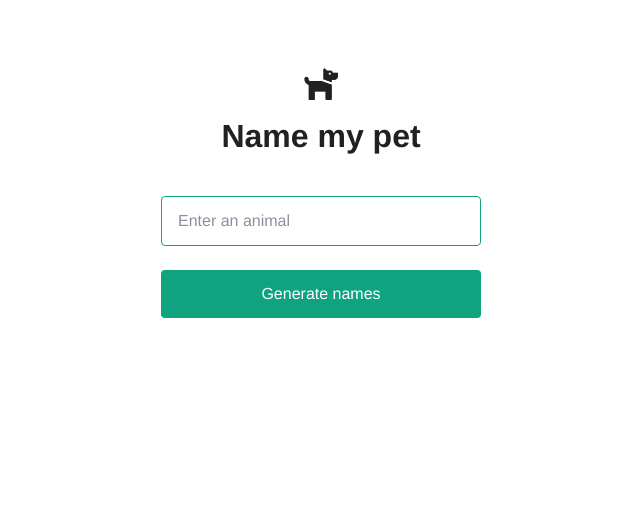
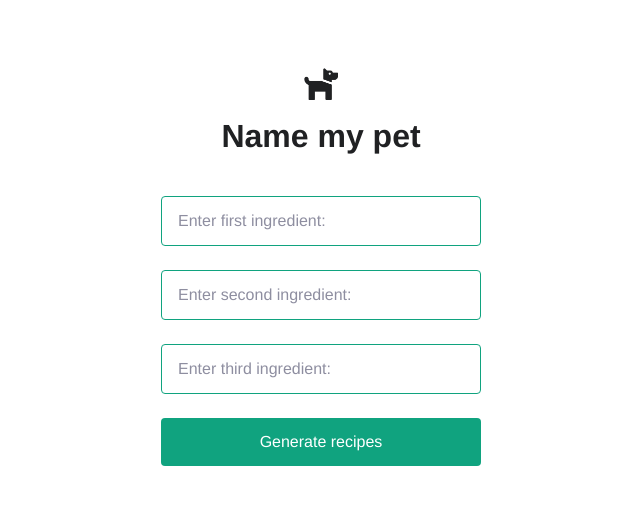
Before and after one commit to openai/openai-quickstart-python, a Python web app: template templates/index.html in a window 1280 px wide. Shown: the top 505 px of the page, without its empty margins (319-959 px from the left). Run offline with Jinja, Linux system fonts and the light colour scheme; the template is opened without the code that fills it, so the values that code supplies are empty; some web fonts are replaced.

Commit message:
reworked UI for recipes

```diff
--- a/templates/index.html
+++ b/templates/index.html
@@ -1,6 +1,6 @@
 <!DOCTYPE html>
 <head>
-  <title>OpenAI Quickstart</title>
+  <title>KSC Demo</title>
   <link
     rel="shortcut icon"
     href="{{ url_for('static', filename='dog.png') }}"
@@ -12,8 +12,10 @@
   <img src="{{ url_for('static', filename='dog.png') }}" class="icon" />
   <h3>Name my pet</h3>
   <form action="/" method="post">
-    <input type="text" name="animal" placeholder="Enter an animal" required />
-    <input type="submit" value="Generate names" />
+    <input type="text" name="ingredient1" placeholder="Enter first ingredient:" required />
+    <input type="text" name="ingredient2" placeholder="Enter second ingredient:" required />
+    <input type="text" name="ingredient3" placeholder="Enter third ingredient:" required />
+    <input type="submit" value="Generate recipes" />
   </form>
   {% if result %}
   <div class="result">{{ result }}</div>
```
Also changed, not shown: app.py (+6 -12 lines).
